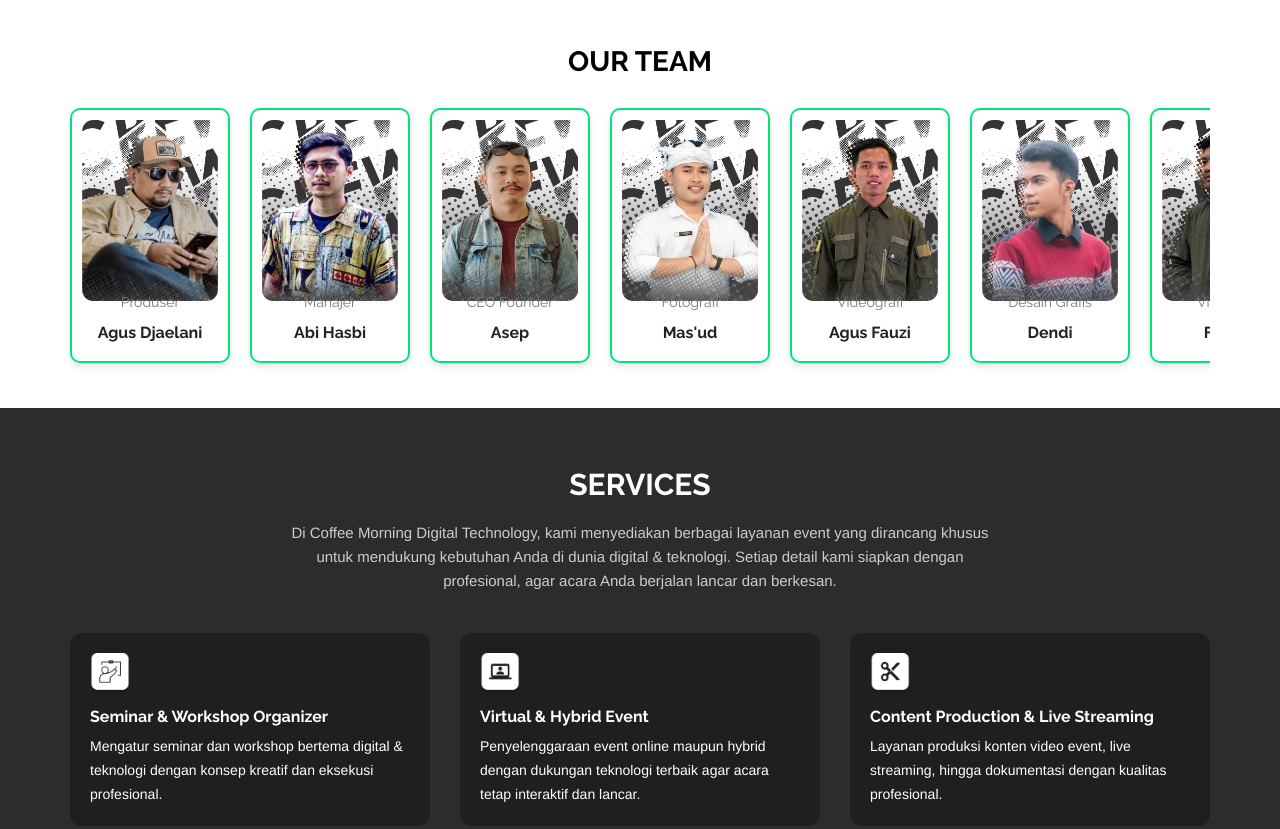
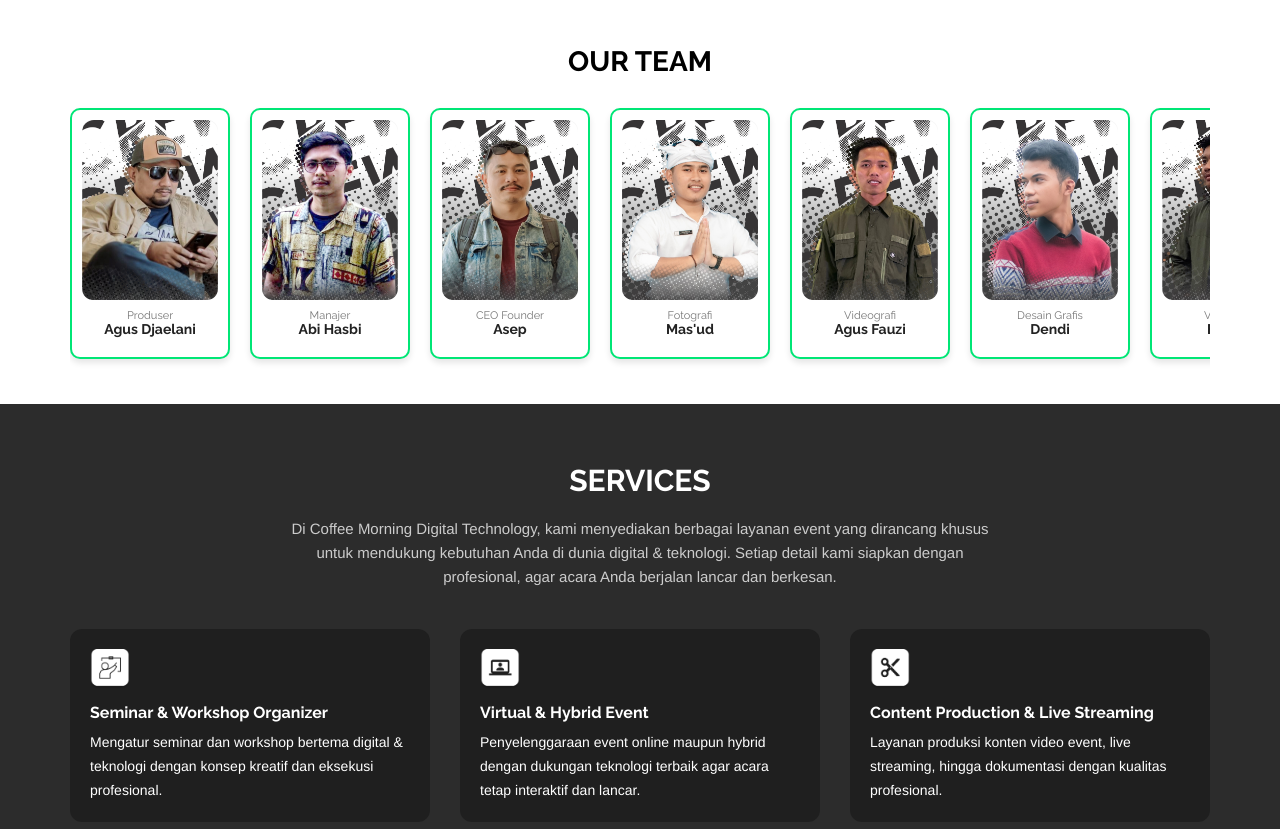
Before and after one commit to Adhen2025/dt.cofeemorning, a plain HTML site: page index.html in a window 1280 px wide. Shown: the part 1080-1909 px from the top of the page. Drawn offline with nearby package versions, Linux system fonts and the light colour scheme; some packages are replaced by stand-ins of ours; a script that the page names is missing.

Commit message:
Update style.css

```diff
--- a/css/style.css
+++ b/css/style.css
@@ -511,26 +511,39 @@ a.read_more:hover {
     border-radius: 10px;
 }
 
+.photo img {
+    width: 100%;
+    height: 180px;
+    object-fit: cover;
+    border-top-left-radius: 12px;
+    border-top-right-radius: 12px;
+  }
+
+
 .team-info {
     text-align: center;
-    margin-top: 10px;
+    margin-top: 30px;
     max-width: 160px;
 }
 
 .team-info .jabatan {
+    font-size: 11px;
+    font-weight: 100;
+    color: #777;
+    margin-bottom: 0; /* tidak ada jarak ke bawah */
+    line-height: 1.1;  /* buat jaga kerapatan vertikal */
+    font-family: 'Raleway', sans-serif;
+}
+
+.team-info .nama {
     font-size: 14px;
-    font-weight: 500;
-    color: #777;
-    margin-bottom: 4px;
+    font-weight: 600;
+    color: #222;
+    margin-top: 0;     /* hilangkan jarak atas */
+    line-height: 1.1;  /* biar tetap rapih */
     font-family: 'Raleway', sans-serif;
 }
 
-.team-info .nama {
-    font-size: 16px;
-    font-weight: 700;
-    color: #222;
-    font-family: 'Raleway', sans-serif;
-}
 
 
 
@@ -799,6 +812,7 @@ img {
   .testimonial-title {
     font-size: 32px;
     font-weight: bold;
+    color: #ffffff;
     margin-bottom: 40px;
   }
 
@@ -821,7 +835,7 @@ img {
   }
 
   .testimonial-text {
-    font-size: 18px;
+    font-size: 15px;
     color: #ddd;
     margin-bottom: 30px;
   }
```
